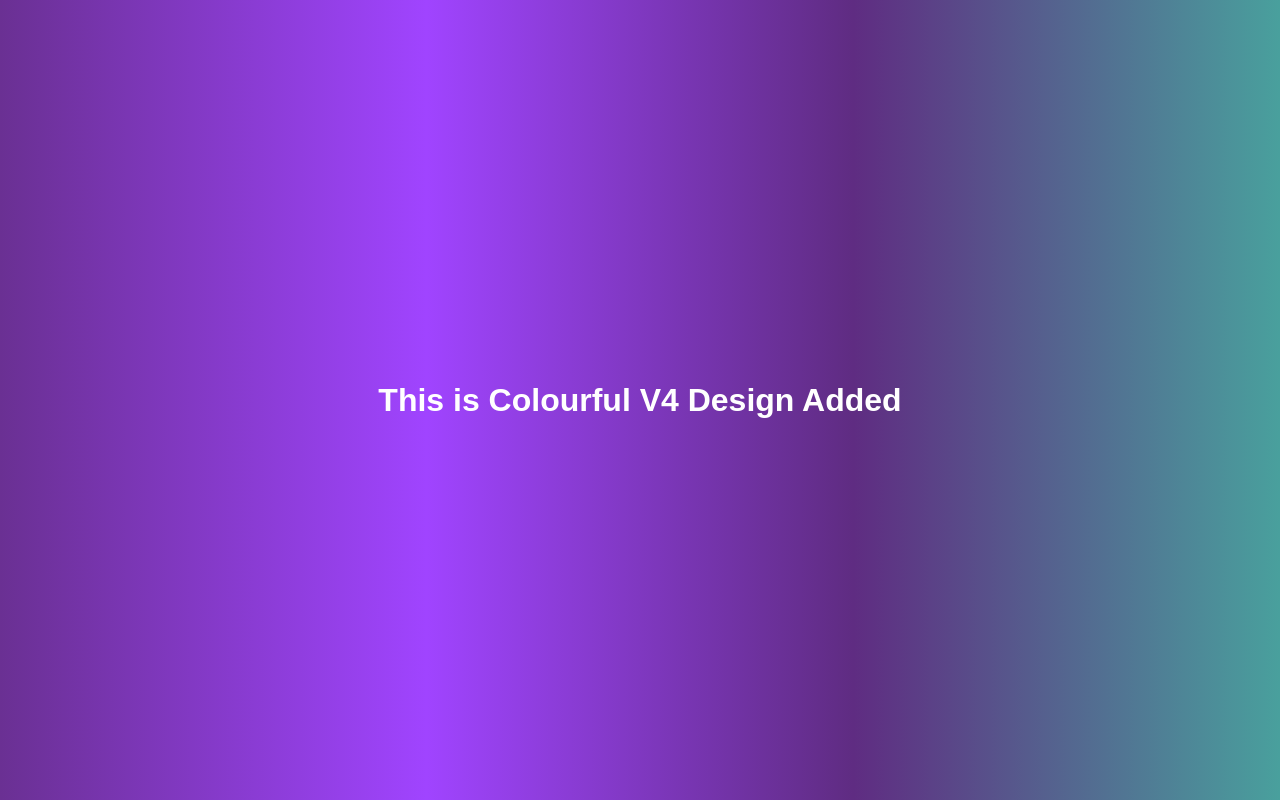
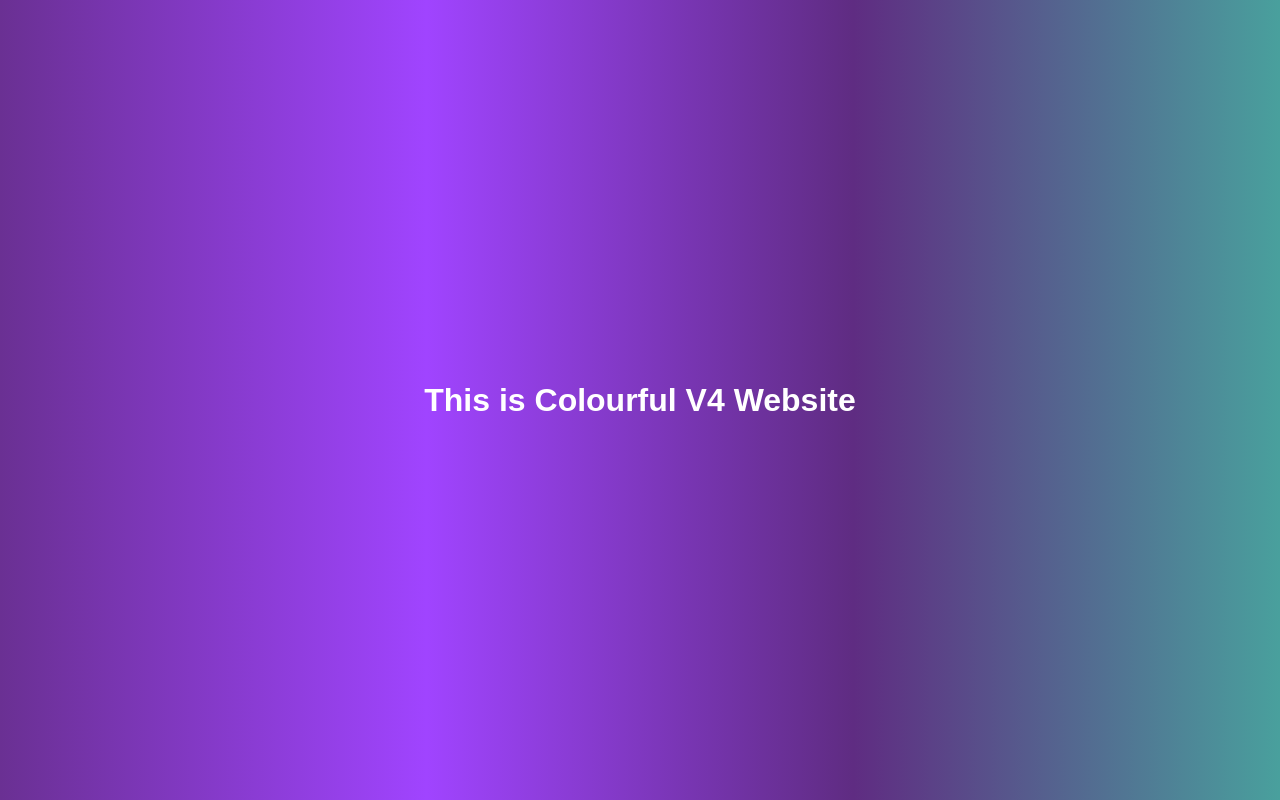
Before and after one commit to 5h45h1/Testing-GitHub, a plain HTML site: page index.html in a window 1280 px wide. Drawn offline with Linux system fonts and the light colour scheme.

Commit message:
Update index.html

```diff
--- a/index.html
+++ b/index.html
@@ -7,6 +7,6 @@
     <title>Document</title>
 </head>
 <body>
-    <h1> This is Colourful V4 Design Added </h1>
+    <h1> This is Colourful V4 Website </h1>
 </body>
 </html>
```
